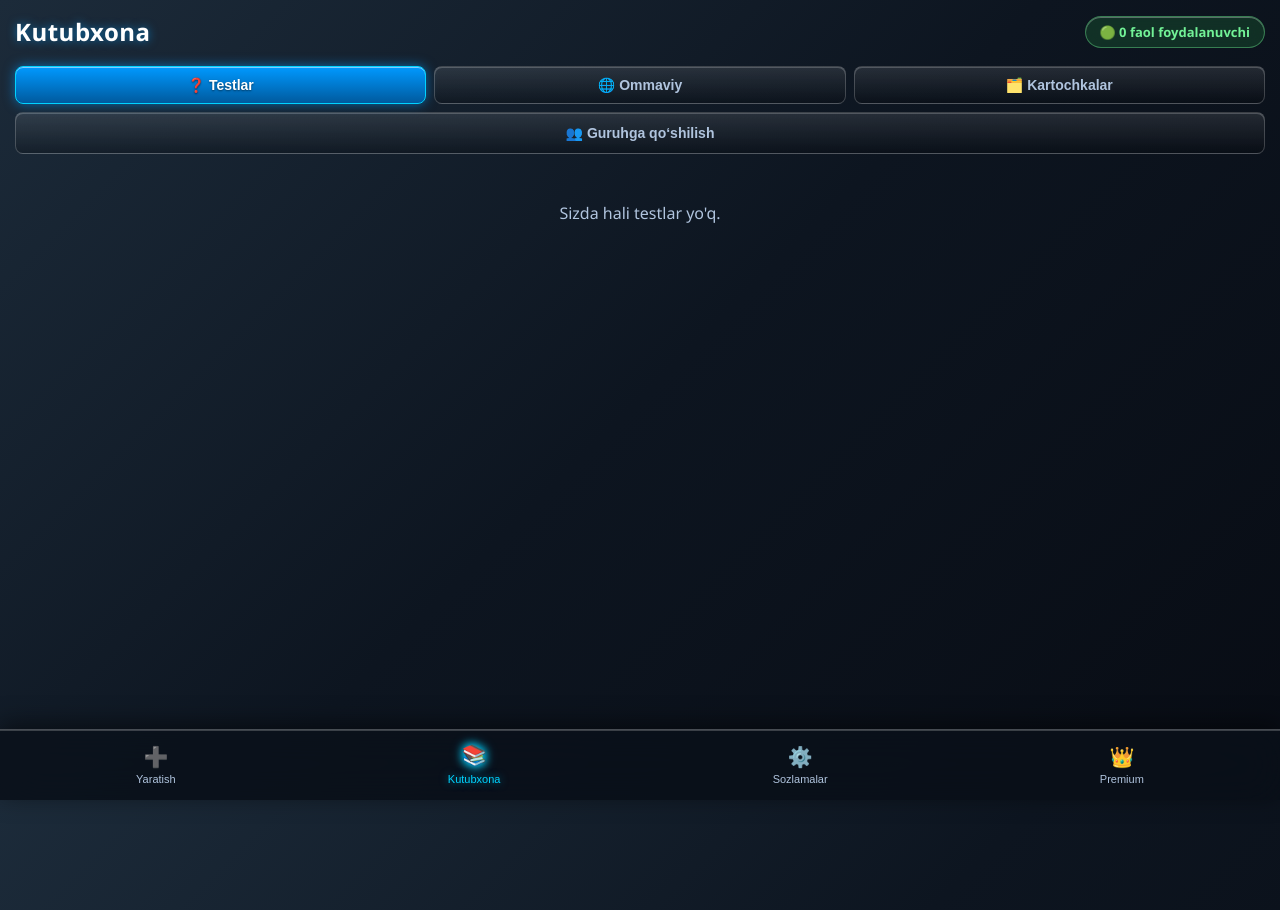
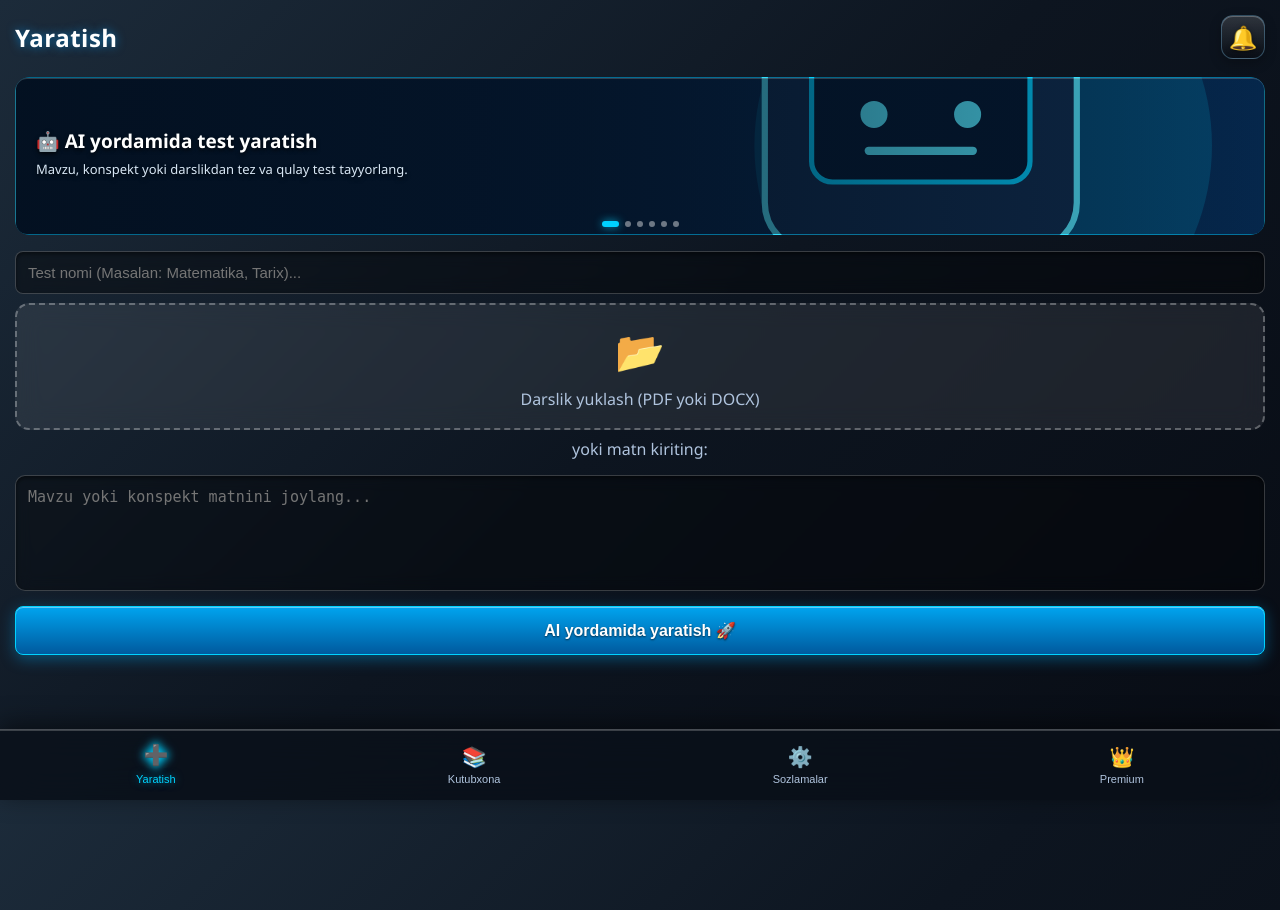
Before and after one commit to Sherzod7007/Quiz-Pilot-Bot, a FastAPI app: page / in a window 1280 px wide. Run offline with FastAPI, Linux system fonts and the light colour scheme; some libraries are stand-ins or nearby versions.

Commit message:
Update index.html

```diff
--- a/templates/index.html
+++ b/templates/index.html
@@ -705,7 +705,7 @@
 </head>
 <body>
 
-    <div id="create-screen" class="screen">
+    <div id="create-screen" class="screen active">
         <div class="header" style="display: flex; justify-content: space-between; align-items: center;">
   <h1 data-lang="nav_create">Yangi Test</h1>
 
@@ -792,7 +792,7 @@
         </div>
     </div>
 
-    <div id="library-screen" class="screen active">
+    <div id="library-screen" class="screen">
         <div class="header">
             <h1 id="lib-title" data-lang="nav_library">Kutubxona</h1>
             <span id="user-count-badge" class="user-badge">...</span>
@@ -1017,8 +1017,8 @@
     </div>
 
     <div class="bottom-nav">
-        <button id="nav-create" class="nav-item" onclick="switchScreen('create')"><span class="nav-icon">➕️</span><span data-lang="nav_create">Yaratish</span></button>
-        <button id="nav-library" class="nav-item active" onclick="switchScreen('library')"><span class="nav-icon">📚</span><span data-lang="nav_library">Kutubxona</span></button>
+        <button id="nav-create" class="nav-item active" onclick="switchScreen('create')"><span class="nav-icon">➕️</span><span data-lang="nav_create">Yaratish</span></button>
+        <button id="nav-library" class="nav-item" onclick="switchScreen('library')"><span class="nav-icon">📚</span><span data-lang="nav_library">Kutubxona</span></button>
         <button id="nav-teacher" class="nav-item" style="display:none" onclick="switchScreen('teacher')"><span class="nav-icon">👨‍🏫</span><span data-lang="nav_teacher">O‘qituvchi</span></button>
         <button id="nav-settings" class="nav-item" onclick="switchScreen('settings')"><span class="nav-icon">⚙️</span><span data-lang="nav_settings">Sozlamalar</span></button>
         <button id="nav-premium" class="nav-item" onclick="switchScreen('premium')"><span class="nav-icon">👑</span><span data-lang="nav_premium">Premium</span></button>
```
